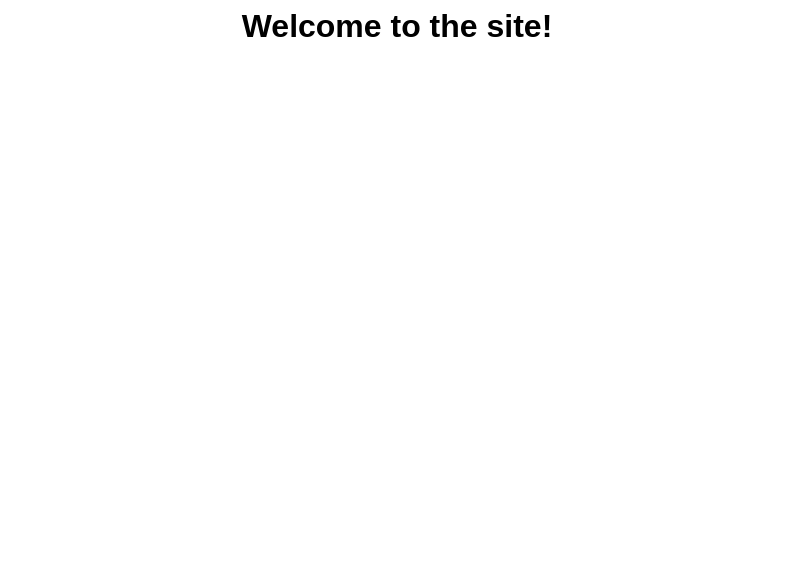
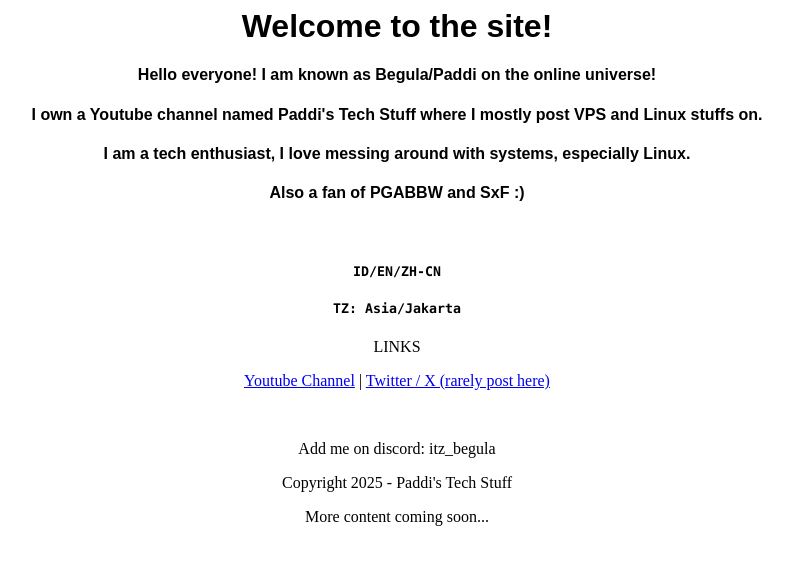
Before and after one commit to paddi-techstuff/paddi-techstuff.github.io, a plain HTML site: page index.html in a window 1280 px wide. Shown: the whole page, without its empty margins (243-1036 px from the left). Drawn offline with Linux system fonts and the light colour scheme.

Commit message:
Update index.html

```diff
--- a/index.html
+++ b/index.html
@@ -2,7 +2,35 @@
   <head>
     <title>Begula's site</title>
   </head>
-  <body style="font-family: sans-serif;">
-    <center><h1>Welcome to the site!</h1></center>
+  <body>
+    <center>
+
+    <div style="font-family: sans-serif;">
+      <h1>Welcome to the site!</h1>
+      <h4>Hello everyone! I am known as Begula/Paddi on the online universe!</h4>
+      <h4>I own a Youtube channel named Paddi's Tech Stuff where I mostly post VPS and Linux stuffs on.</h4>
+      <h4>I am a tech enthusiast, I love messing around with systems, especially Linux.</h4>
+      <h4>Also a fan of PGABBW and SxF :)</h4>
+    </div>
+
+    <br>
+    <div style="font-family: consolas;">
+      <h5>ID/EN/ZH-CN</h5>
+      <h5>TZ: Asia/Jakarta</h5>
+    </div>
+
+    <div style="font-family: serif;">
+      <p>LINKS</p>
+      <p><a href="https://www.youtube.com/@PaddisTechStuff">Youtube Channel</a> | <a href="https://x.com/BeguReal">Twitter / X (rarely post here)</a></p>
+    </div>
+    <br>
+    <div style="font-family: serif;">
+      <p>Add me on discord: itz_begula</p>
+      <p>Copyright 2025 - Paddi's Tech Stuff</p>
+      <p>More content coming soon...</p>
+    </div>
+
+    </center>
+
   </body>
 </html>
```
